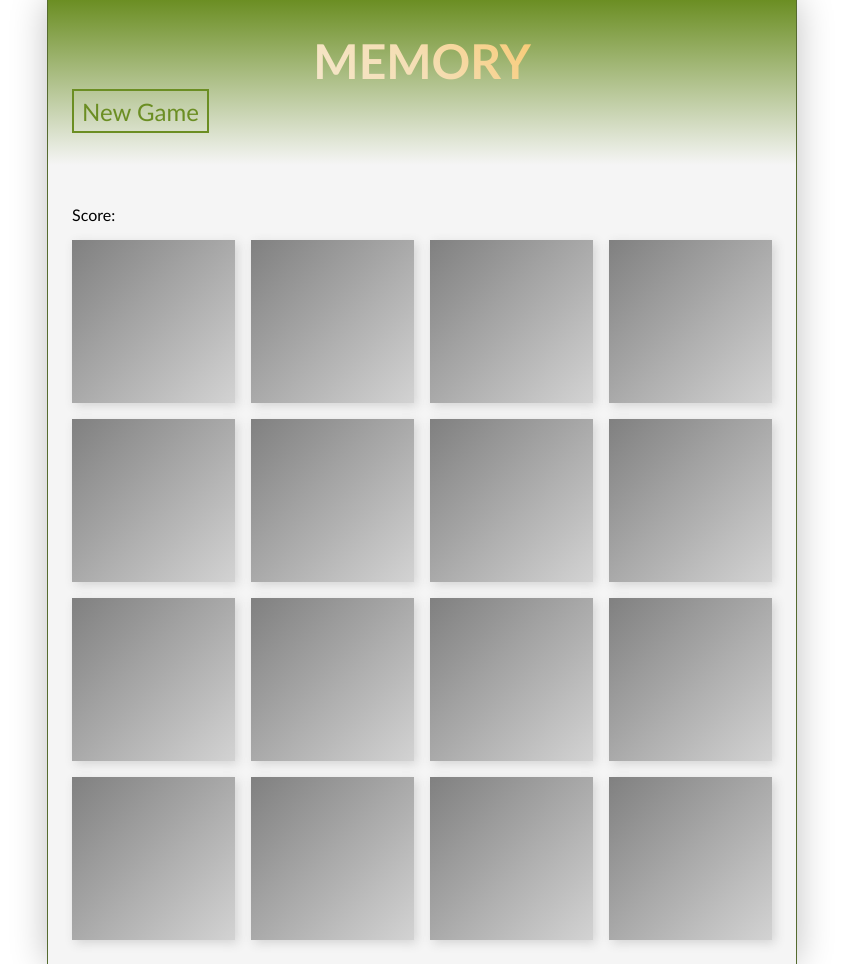
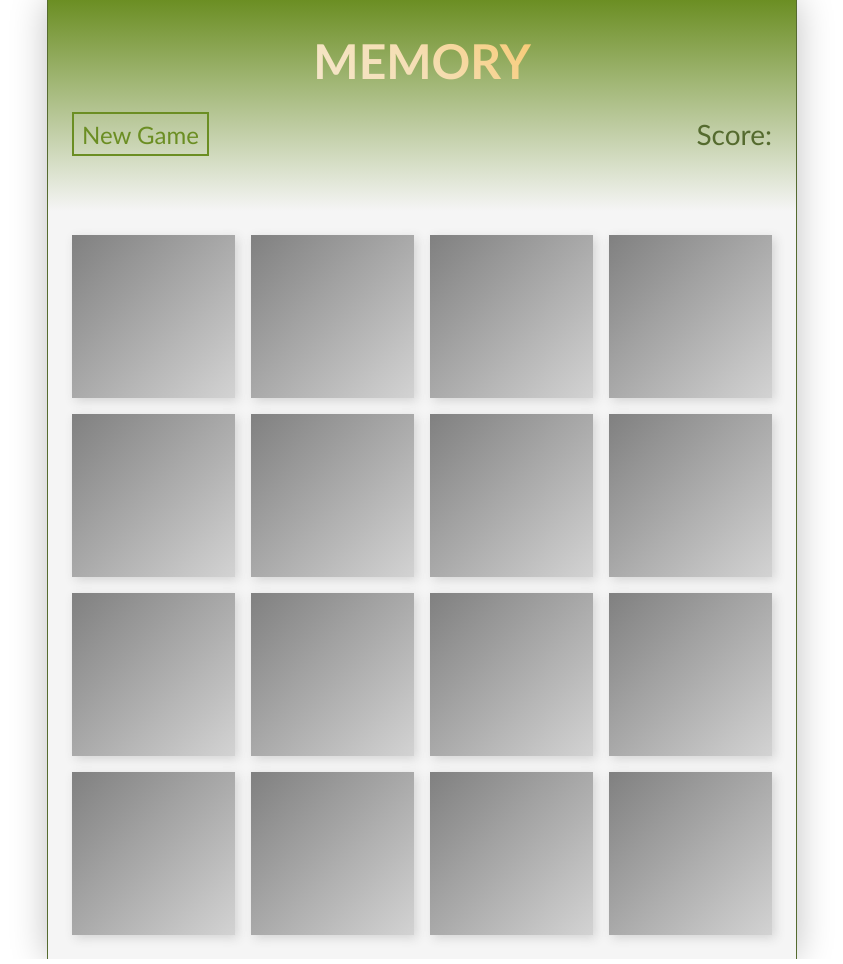
Before and after one commit to kiraGit67/memory, a plain HTML site: page index.html in a window 1280 px wide. Shown: the whole page, without its empty margins (218-1061 px from the left). Drawn offline with Linux system fonts and the light colour scheme.

Commit message:
adds one more element to header element

```diff
--- a/index.html
+++ b/index.html
@@ -12,10 +12,13 @@
 <body>
     <header>
         <h1>Memory</h1>
-        <button id="new-game-button">New Game</button>
+        <div class="score-area">
+            <button id="new-game-button">New Game</button>
+            <p>Score: <span id="score"></span></p>
+        </div>
+
     </header>
     <main>
-        <p>Score: <span id="score"></span></p>
         <div class="gamefield">
         </div>
     </main>
```
